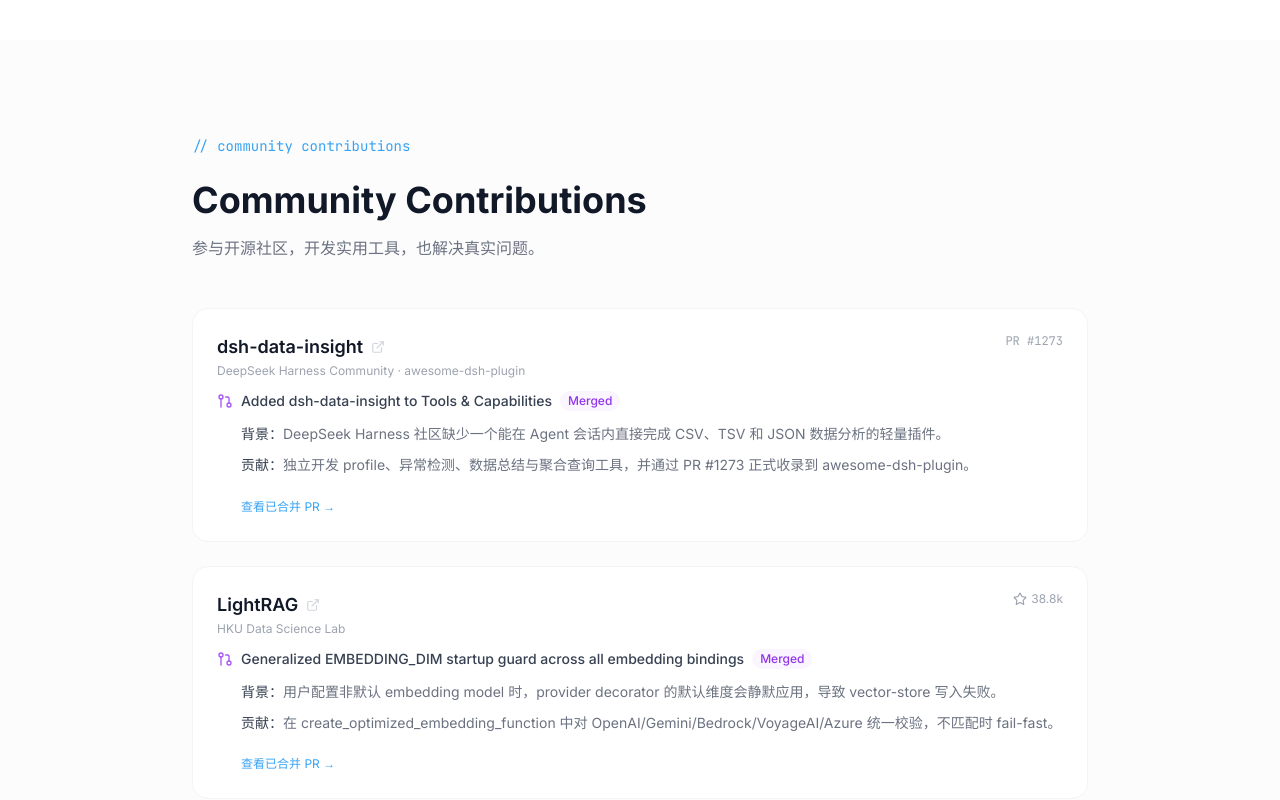
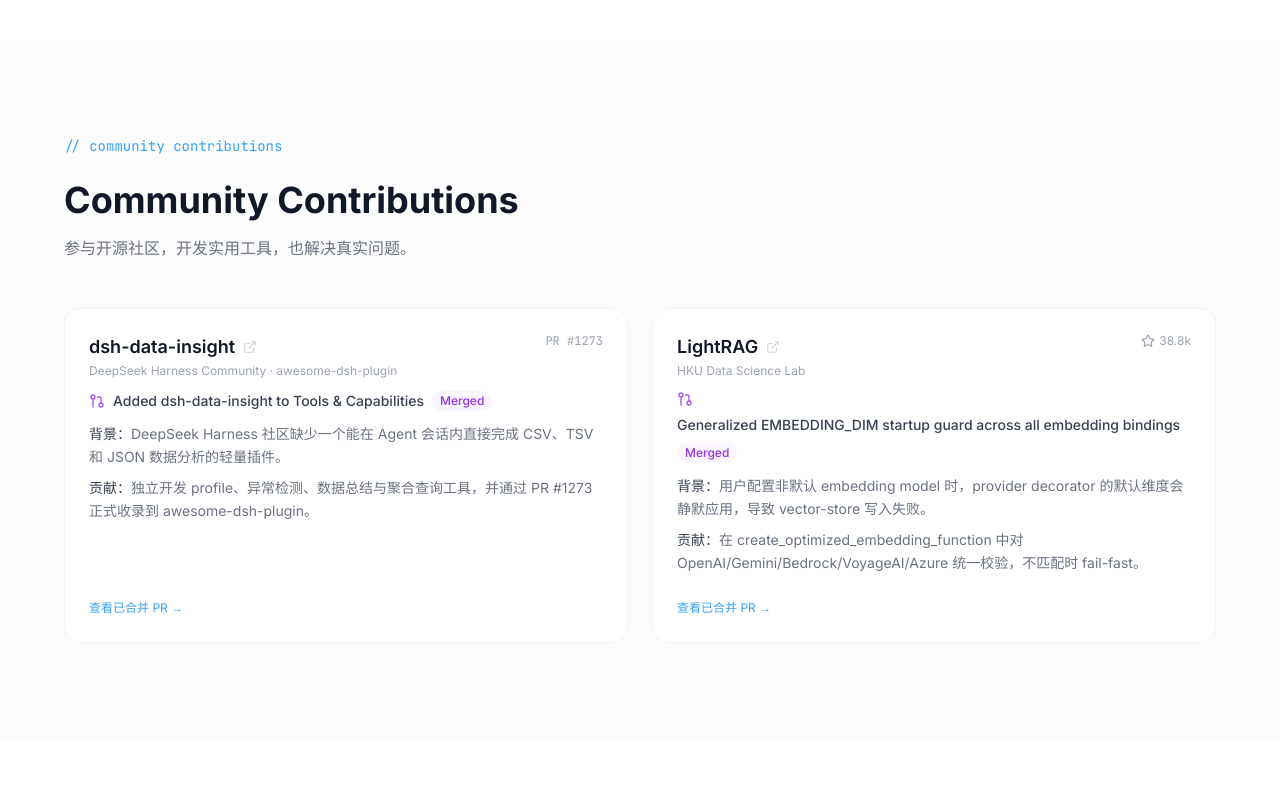
Before and after one commit to ClaireXi99/claire-portfolio, a Next.js app: page / in a window 1280 px wide. Shown: the part 2040-2840 px from the top of the page. Built offline with nearby package versions, Linux system fonts and the light colour scheme.

Commit message:
style: display community contributions in two-column grid

```diff
--- a/src/components/CommunityContributionsSection.tsx
+++ b/src/components/CommunityContributionsSection.tsx
@@ -45,7 +45,7 @@
 export function CommunityContributionsSection() {
   return (
     <section id="community" className="py-24 px-6 bg-gray-50/50">
-      <div className="max-w-4xl mx-auto">
+      <div className="max-w-6xl mx-auto">
         <p className="font-mono text-sm text-primary-500 mb-6">
           {"// community contributions"}
         </p>
@@ -56,11 +56,11 @@
           参与开源社区，开发实用工具，也解决真实问题。
         </p>
 
-        <div className="space-y-6">
+        <div className="grid md:grid-cols-2 gap-6 items-stretch">
           {contributions.map((item) => (
             <div
               key={item.pr}
-              className="p-6 rounded-2xl border border-gray-100 bg-white hover:border-primary-100 hover:shadow-lg hover:shadow-primary-500/5 transition-all duration-300"
+              className="h-full p-6 rounded-2xl border border-gray-100 bg-white hover:border-primary-200 hover:shadow-lg hover:shadow-primary-500/5 hover:-translate-y-1 transition-all duration-300 flex flex-col"
             >
               <div className="flex items-start justify-between gap-4 mb-3">
                 <div>
@@ -97,7 +97,7 @@
                 </span>
               </div>
 
-              <div className="md:ml-6 space-y-2 text-sm text-gray-500 leading-relaxed">
+              <div className="space-y-2 text-sm text-gray-500 leading-relaxed">
                 <p>
                   <span className="text-gray-700 font-medium">背景：</span>
                   {item.background}
@@ -108,7 +108,7 @@
                 </p>
               </div>
 
-              <div className="mt-4 md:ml-6">
+              <div className="mt-auto pt-5">
                 <a
                   href={item.pr}
                   target="_blank"
```
